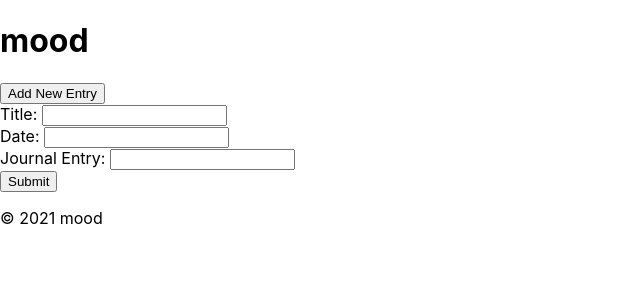
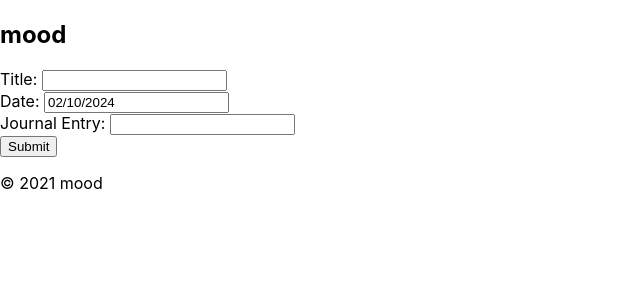
Before and after one commit to matthewdchan/mood, a React (Create React App) app: page /add-item in a window 1280 px wide. Shown: the top 300 px of the page, without its empty margins (0-640 px from the left). Built offline with nearby package versions, Linux system fonts and the light colour scheme; no server answers.

Commit message:
auto date fill in form using moment.js

```diff
--- a/package.json
+++ b/package.json
@@ -11,6 +11,7 @@
     "cors": "^2.8.5",
     "dotenv": "^16.4.2",
     "express": "^4.18.2",
+    "moment": "^2.30.1",
     "mongoose": "^8.1.1",
     "react": "^18.2.0",
     "react-dom": "^18.2.0",
--- a/src/components/Journalform/Form.js
+++ b/src/components/Journalform/Form.js
@@ -2,14 +2,15 @@ import React, { useState } from 'react';
 import axios from 'axios';
 import { useJournalContext } from '../../JournalContext';
 import { JournalProvider } from '../../JournalContext';
+import moment from 'moment';
 
 
 function Form() {
-
-  const {setjournalBlocks} = useJournalContext();
+  const currentDate = moment().format('MM/DD/YYYY');
+  const {setjournalblocks} = useJournalContext();
 
   const [enteredTitle, setTitle] = useState('');
-  const [enteredDate, setDate] = useState('');
+  const [enteredDate, setDate] = useState(currentDate);
   const [enteredText, setText] = useState('');
 
    const titleHandler = (event) => {
@@ -38,7 +39,7 @@ function Form() {
     .then((res) => {
         console.log(res);
         console.log(res.data);
-        setjournalBlocks((prevjournalblocks) => [...prevjournalblocks, newJournal]);
+        setjournalblocks((prevjournalblocks) => [...prevjournalblocks, newJournal]);
         //navigate('/auth-user');
     })
     .catch((err) => {
--- a/src/components/MainView/Main.js
+++ b/src/components/MainView/Main.js
@@ -1,5 +1,8 @@
+//dependencies
 import React from "react";
 import { Link } from 'react-router-dom';
+
+// local imports
 import  Header  from "../PageLayout/Header";
 import  Form from "../Journalform/Form";
 import  Footer  from "../PageLayout/Footer";
@@ -9,7 +12,7 @@ function Main() {
     return (
         <>
             <Header>
-                <Link to="/add-item">Add new Entry</Link>
+                <Link to='/add-item'>Add new Entry</Link>
             </Header>
             <Maincontent> </Maincontent>
             <Footer> </Footer>
--- a/src/components/PageLayout/Header.js
+++ b/src/components/PageLayout/Header.js
@@ -1,13 +1,20 @@
-import React from 'react';
+// CSS
 import './Header.css';
 
-function Header() {
-    return (
+// React
+import React from 'react';
+
+// Needed Components
+
+function Header(props){
+    return(
         <header>
-            <h1>mood</h1>
-            <button>Add New Entry</button>
+            <h2>mood</h2>
+            <div className="button-wrapper">
+                { props.children }
+            </div>
         </header>
     );
-};
+}
 
 export default Header;
```
Also changed, not shown: 1 other file (tests, documents, lock files or other folders).
